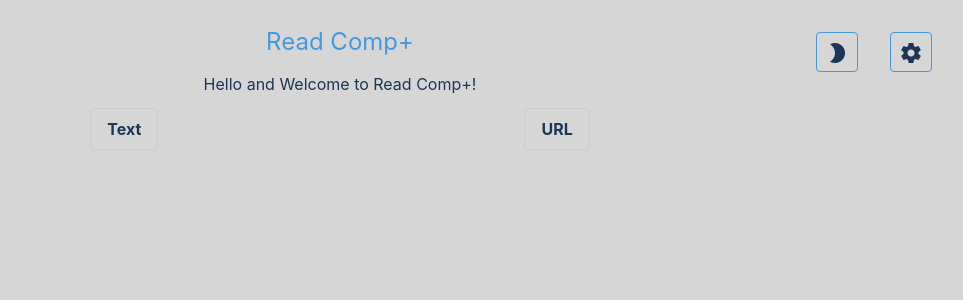
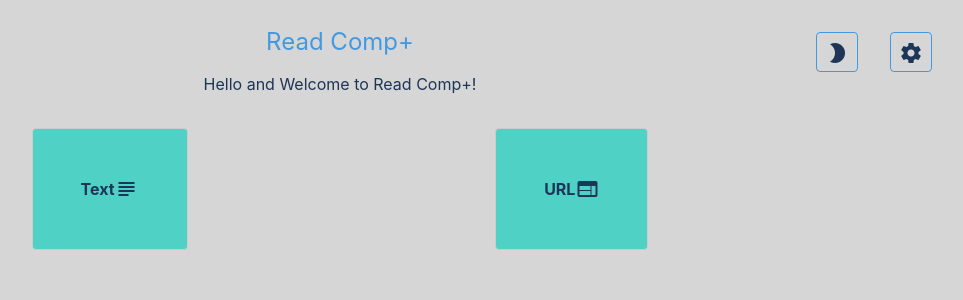
Before and after one commit to gcbest/read-comp-plus, a Svelte app: page / in a window 1280 px wide. Shown: the top 300 px of the page, without its empty margins (300-1263 px from the left). Built offline with nearby package versions, Linux system fonts and the light colour scheme.

Commit message:
make options btns bigger

```diff
--- a/src/components/OptionBtn.svelte
+++ b/src/components/OptionBtn.svelte
@@ -1,13 +1,14 @@
 <script lang="ts">
-  // export let handleClick: () => void;
+  import { TEXT_OPTIONS } from '../const';
   import { isTextAreaVisible } from '../stores';
 
-  export let handleClick;
+  export let handleClick: () => void;
+  export let type: TEXT_OPTIONS;
 </script>
 
 <style>
   .btn {
-    @apply font-bold py-2 px-4 rounded;
+    @apply font-bold px-12 py-12 rounded bg-teal-400 flex justify-center align-middle;
   }
   .btn-blue {
     @apply bg-blue-500 text-white;
@@ -17,6 +18,11 @@
   }
 </style>
 
-<button class="btn btn" on:click={handleClick}>
-  <slot />
+<button class="btn" on:click={handleClick}>
+  <span class="2xl">
+    <slot />
+  </span>
+  {#if type === TEXT_OPTIONS.TEXT}
+    <span class="material-icons"> subject </span>
+  {:else}<span class="material-icons"> web </span>{/if}
 </button>
--- a/src/components/OptionsArea.svelte
+++ b/src/components/OptionsArea.svelte
@@ -1,5 +1,6 @@
 <script lang="ts">
   import { fade, fly } from 'svelte/transition';
+  import { TEXT_OPTIONS } from '../const';
   import {
     isOptionsAreaVisible,
     isTextAreaVisible,
@@ -19,11 +20,15 @@
 </script>
 
 {#if $isOptionsAreaVisible}
-  <section class="my-3" in:fly={{ y: 200, duration: 1000 }} out:fade>
+  <section in:fly={{ y: 200, duration: 1000 }} out:fade>
     <p class="text-center my-3">Hello and Welcome to Read Comp+!</p>
-    <div class="flex justify-evenly">
-      <OptionBtn handleClick={handleTextClick}>Text</OptionBtn>
-      <OptionBtn handleClick={handleURLClick}>URL</OptionBtn>
+    <div class="flex justify-evenly my-8">
+      <OptionBtn handleClick={handleTextClick} type={TEXT_OPTIONS.TEXT}>
+        Text
+      </OptionBtn>
+      <OptionBtn handleClick={handleURLClick} type={TEXT_OPTIONS.URL}>
+        URL
+      </OptionBtn>
     </div>
   </section>
 {/if}
--- a/src/components/URLInputArea.svelte
+++ b/src/components/URLInputArea.svelte
@@ -52,7 +52,7 @@
     class="text-center"
     in:fly={{ y: 200, duration: 1000 }}
     out:fade={{ duration: 300 }}>
-    <label for="url">Enter Article URL:</label>
+    <label for="url">Enter an Article's Link:</label>
     <input
       name="url"
       class="input focus:outline-none focus:shadow-outline max-w-sm m-auto my-4"
--- a/src/const.ts
+++ b/src/const.ts
@@ -24,3 +24,8 @@ export const DEFAULT_RESPONSES: REVIEW_RESPONSES = {
 };
 
 export const CORS_URL = 'https://cors-anywhere.herokuapp.com/';
+
+export enum TEXT_OPTIONS {
+        TEXT,
+        URL
+}
```
